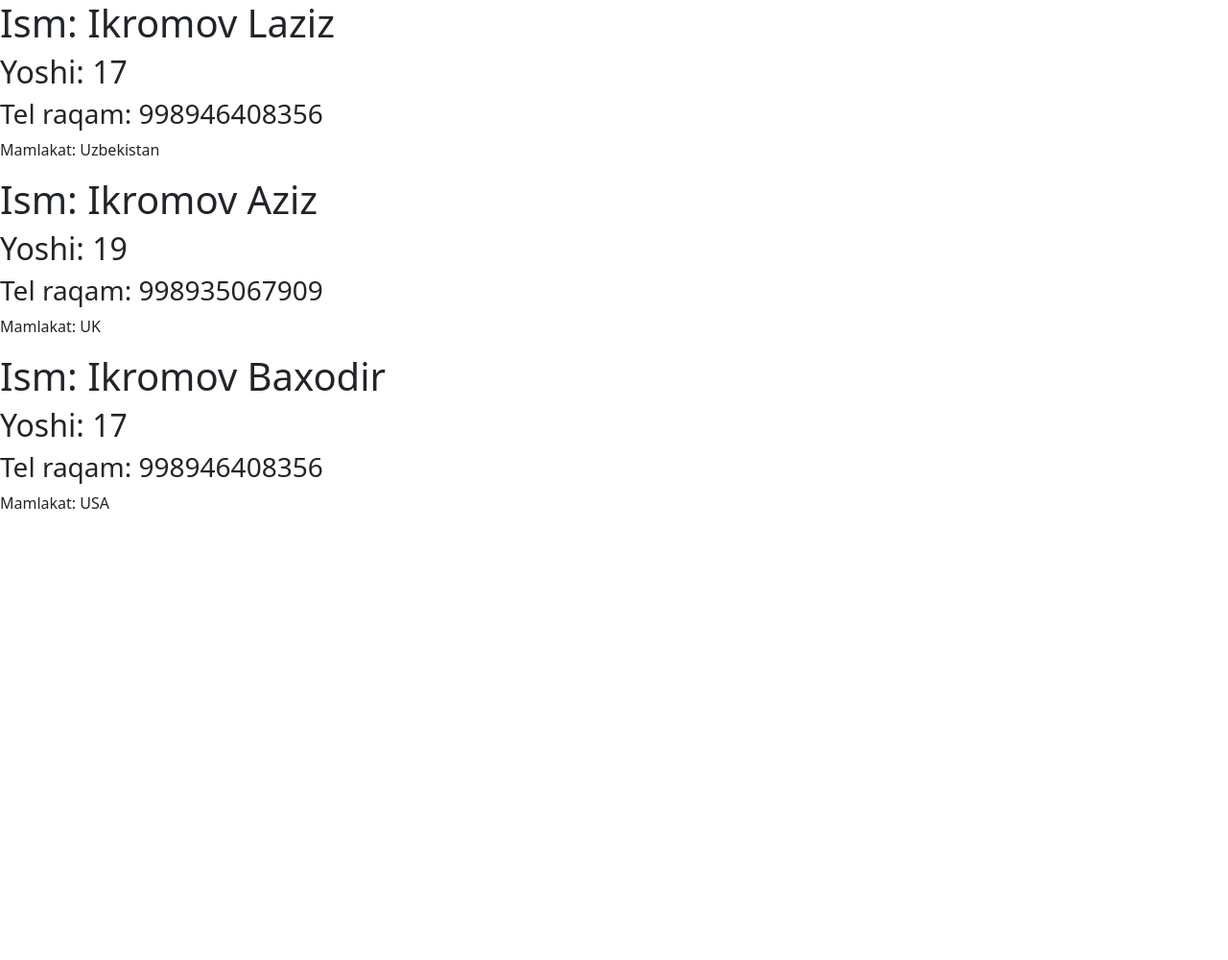
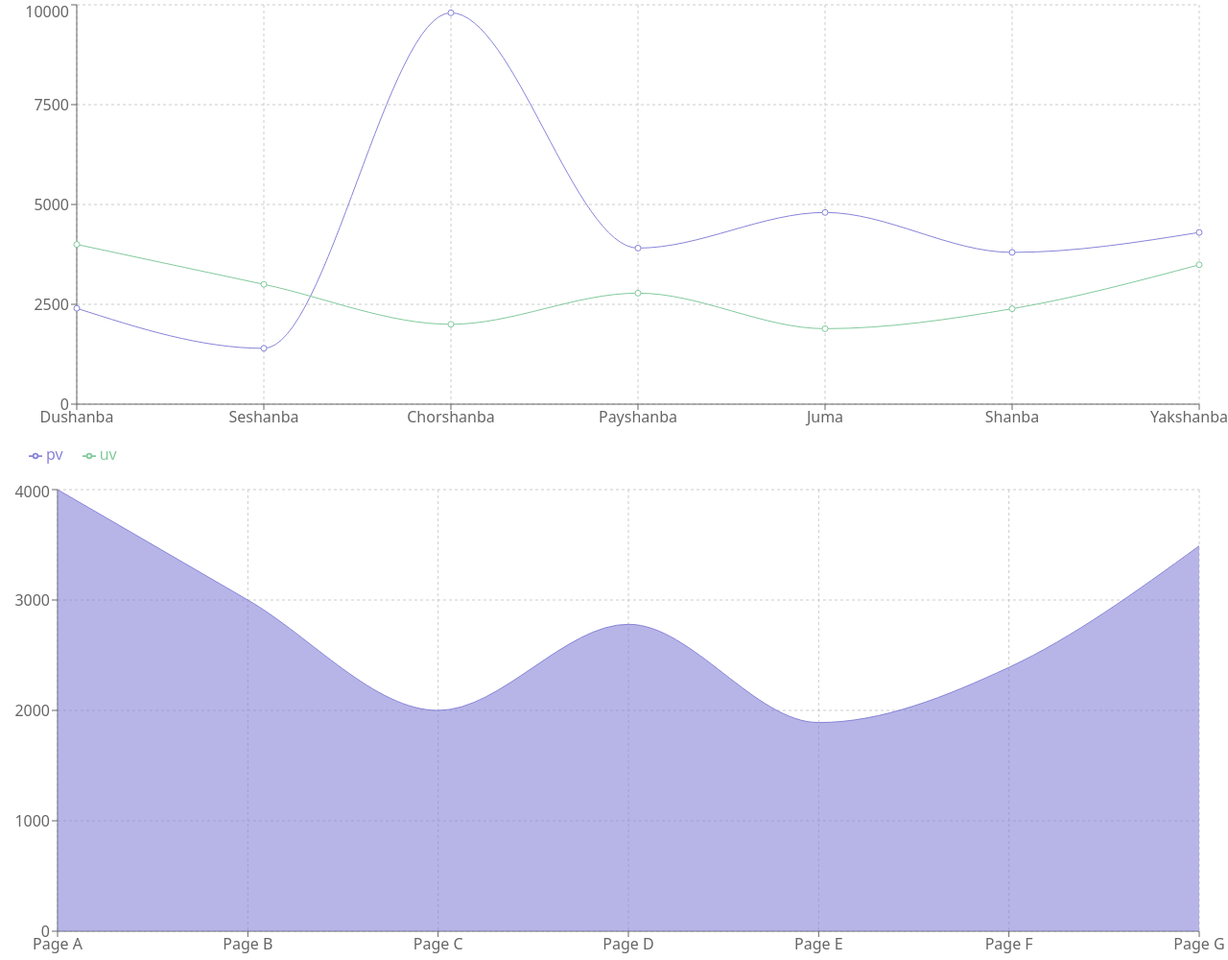
Before and after one commit to lazizjonikromov/react__course, a React (Create React App) app: page /#/about in a window 1280 px wide. Shown: the whole page at 96% size. Before the commit the page ends 800 px from the top, so only its background shows below. Built offline with nearby package versions, Linux system fonts and the light colour scheme.

Commit message:
using from recharts npm library

```diff
--- a/package.json
+++ b/package.json
@@ -13,6 +13,7 @@
     "react-router-dom": "^6.21.1",
     "react-scripts": "5.0.1",
     "reactstrap": "^9.2.1",
+    "recharts": "^2.10.3",
     "sass": "^1.69.7",
     "web-vitals": "^2.1.4"
   },
--- a/src/App.js
+++ b/src/App.js
@@ -12,6 +12,7 @@ import About from "./About";
 import Nav from "./Nav";
 import { HashRouter, Route, Routes } from "react-router-dom";
 import JsonApp from "./jsonLesson/JsonApp";
+import ChartsComp from "./chartsLib/ChartsComp";
 
 
 function App() {
@@ -25,7 +26,10 @@ function App() {
                     <Route path="/about" element={<About />}/>
                 </Routes>
             </HashRouter> */}
-            <JsonApp />
+
+            {/* <JsonApp /> */}
+
+            <ChartsComp />
         </>
     );
 }
--- /dev/null
+++ b/src/chartsLib/ChartsComp.js
@@ -0,0 +1,15 @@
+import React from 'react';
+import SimpleChart from './SimpleChart';
+import './master.css';
+import SimpleChart2 from './SimpleChart2';
+
+const ChartsComp = () => {
+    return (
+        <>
+            <SimpleChart />
+            <SimpleChart2 />
+        </>
+    );
+};
+
+export default ChartsComp;
--- /dev/null
+++ b/src/chartsLib/SimpleChart.js
@@ -0,0 +1,78 @@
+// Oddiy Line Chart
+
+import React, { PureComponent } from 'react';
+import { LineChart, Line, XAxis, YAxis, CartesianGrid, Tooltip, Legend, ResponsiveContainer } from 'recharts';
+
+const data = [
+  {
+    name: 'Dushanba',
+    uv: 4000,
+    pv: 2400,
+    amt: 2400,
+  },
+  {
+    name: 'Seshanba',
+    uv: 3000,
+    pv: 1398,
+    amt: 2210,
+  },
+  {
+    name: 'Chorshanba',
+    uv: 2000,
+    pv: 9800,
+    amt: 2290,
+  },
+  {
+    name: 'Payshanba',
+    uv: 2780,
+    pv: 3908,
+    amt: 2000,
+  },
+  {
+    name: 'Juma',
+    uv: 1890,
+    pv: 4800,
+    amt: 2181,
+  },
+  {
+    name: 'Shanba',
+    uv: 2390,
+    pv: 3800,
+    amt: 2500,
+  },
+  {
+    name: 'Yakshanba',
+    uv: 3490,
+    pv: 4300,
+    amt: 2100,
+  },
+];
+
+
+export default class SimpleChart extends PureComponent {
+    render() {
+        return(
+            <ResponsiveContainer width="100%" height="100%">
+                <LineChart
+                    width={500}
+                    height={300}
+                    data={data}
+                    margin={{
+                        top: 5,
+                        right: 30,
+                        left: 20,
+                        bottom: 5,
+                    }}
+                >
+                    <CartesianGrid strokeDasharray="3 3" />
+                    <XAxis dataKey="name" />
+                    <YAxis />
+                    <Tooltip />
+                    <Legend />
+                    <Line type="monotone" dataKey="pv" stroke="#8884d8" activeDot={{ r: 8 }} />
+                    <Line type="monotone" dataKey="uv" stroke="#82ca9d" />
+                </LineChart>
+            </ResponsiveContainer>
+        )
+    }
+}
--- /dev/null
+++ b/src/chartsLib/SimpleChart2.js
@@ -0,0 +1,74 @@
+import React, { PureComponent } from 'react';
+import { AreaChart, Area, XAxis, YAxis, CartesianGrid, Tooltip, ResponsiveContainer } from 'recharts';
+
+const data = [
+  {
+    name: 'Page A',
+    uv: 4000,
+    pv: 2400,
+    amt: 2400,
+  },
+  {
+    name: 'Page B',
+    uv: 3000,
+    pv: 1398,
+    amt: 2210,
+  },
+  {
+    name: 'Page C',
+    uv: 2000,
+    pv: 9800,
+    amt: 2290,
+  },
+  {
+    name: 'Page D',
+    uv: 2780,
+    pv: 3908,
+    amt: 2000,
+  },
+  {
+    name: 'Page E',
+    uv: 1890,
+    pv: 4800,
+    amt: 2181,
+  },
+  {
+    name: 'Page F',
+    uv: 2390,
+    pv: 3800,
+    amt: 2500,
+  },
+  {
+    name: 'Page G',
+    uv: 3490,
+    pv: 4300,
+    amt: 2100,
+  },
+];
+
+export default class SimpleChart2 extends PureComponent {
+
+  render() {
+    return (
+      <ResponsiveContainer width="100%" height="100%">
+        <AreaChart
+          width={500}
+          height={400}
+          data={data}
+          margin={{
+            top: 10,
+            right: 30,
+            left: 0,
+            bottom: 0,
+          }}
+        >
+          <CartesianGrid strokeDasharray="3 3" />
+          <XAxis dataKey="name" />
+          <YAxis />
+          <Tooltip />
+          <Area type="monotone" dataKey="uv" stroke="#8884d8" fill="#8884d8" />
+        </AreaChart>
+      </ResponsiveContainer>
+    );
+  }
+}
--- /dev/null
+++ b/src/chartsLib/master.css
@@ -0,0 +1,3 @@
+.recharts-responsive-container{
+    height: 500px !important;
+}
```
Also changed, not shown: 1 other file (tests, documents, lock files or other folders).
